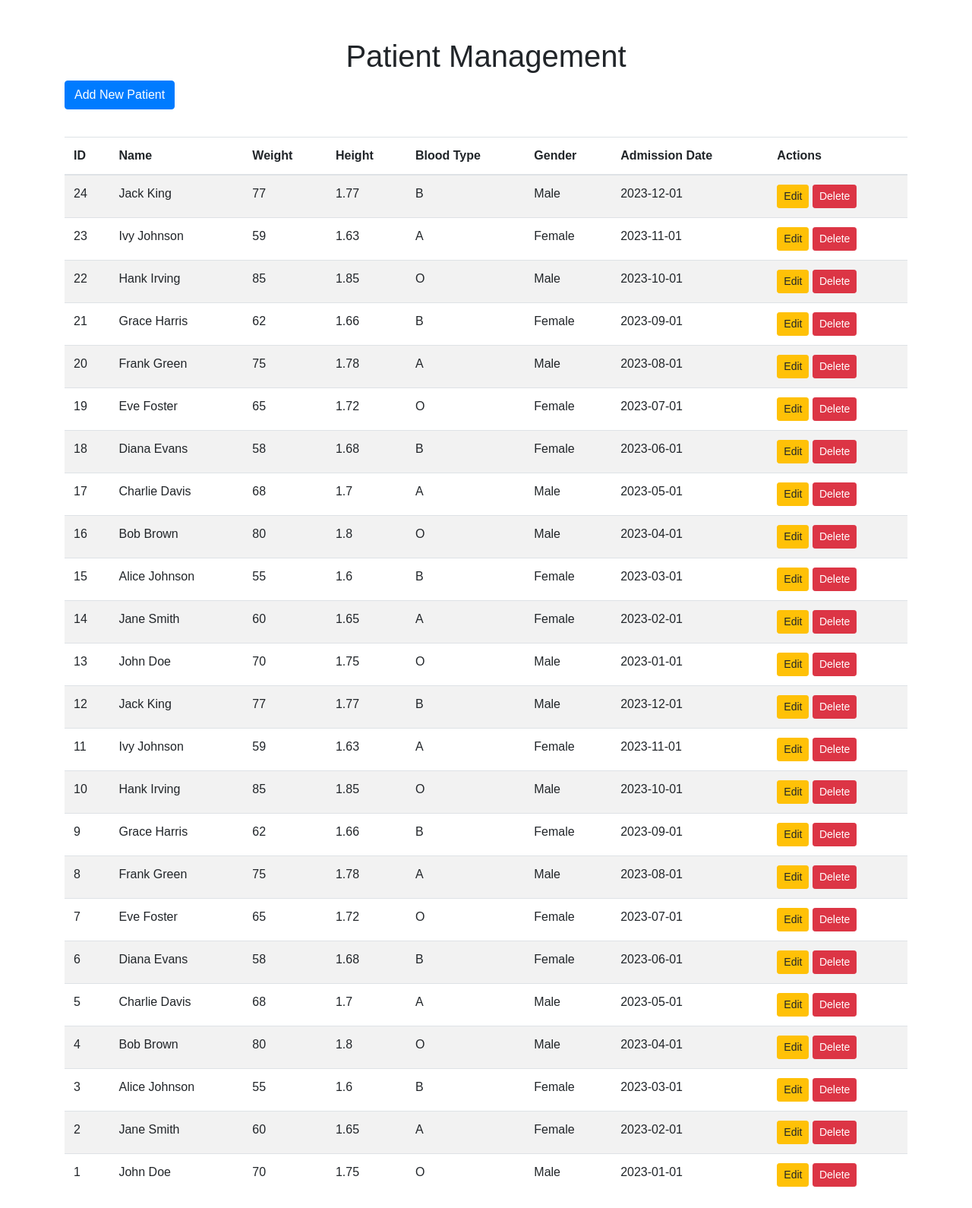
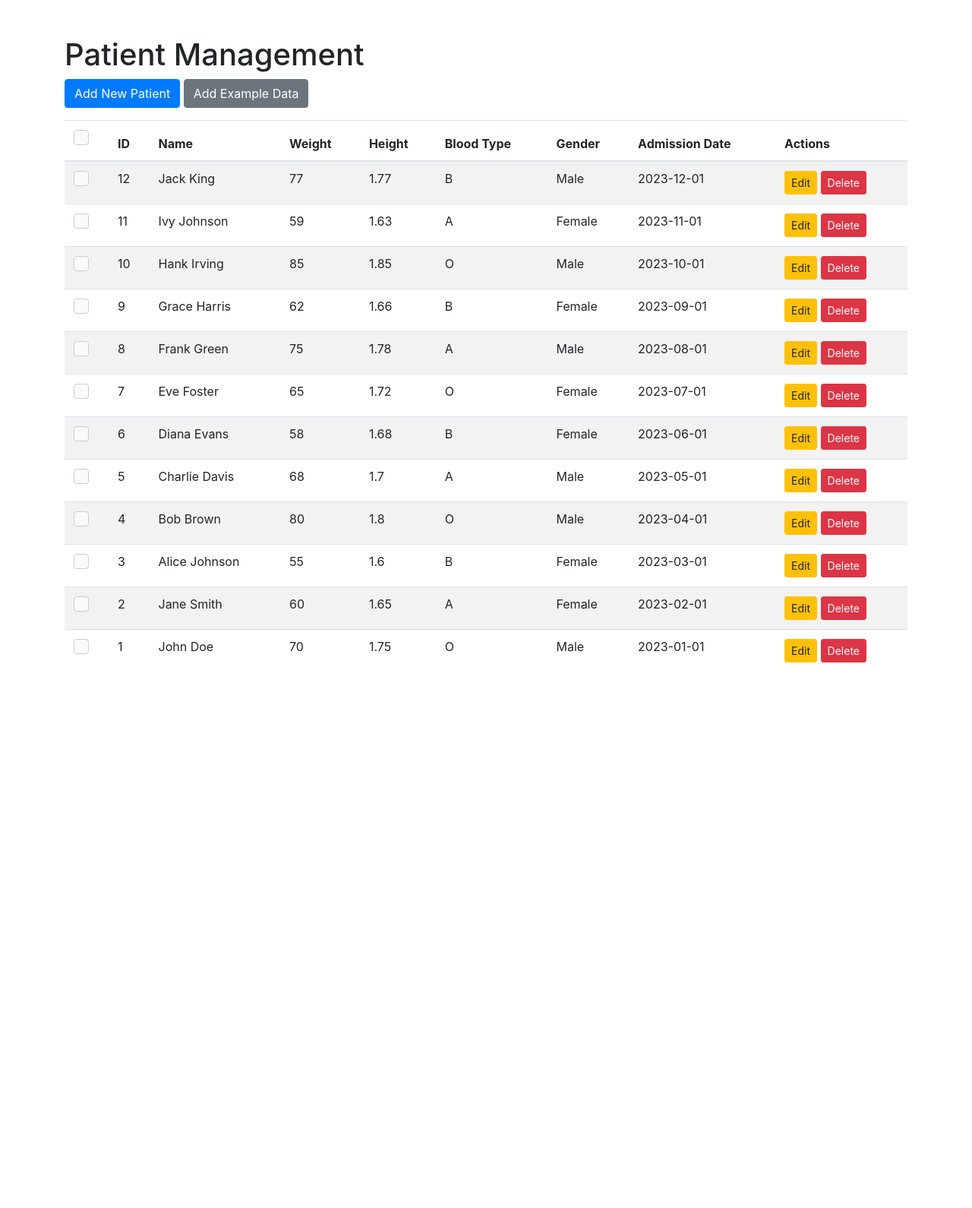
Before and after one commit to AnyaChann/web-Python-patient-management, a Flask app: page / in a window 1280 px wide. Shown: the whole page at 76% size. After the commit the page ends 872 px from the top, so only its background shows below. Run offline with Flask 3, Linux system fonts and the light colour scheme; data comes from the database, SQL or seed files in the repository; both versions use the stored data as it was after the commit; some libraries are stand-ins or nearby versions.

Commit message:
Add select and delete multiple patient

```diff
--- a/app.py
+++ b/app.py
@@ -52,7 +52,6 @@
     conn.close()
 
 create_table()
-insert_example_data()
 
 @app.route('/')
 def index():
@@ -119,7 +118,36 @@
     cursor.execute('DELETE FROM patients WHERE id = ?', (id,))
     conn.commit()
     conn.close()
+    reset_id_sequence_if_empty()
     return redirect(url_for('index'))
+
+@app.route('/delete_selected', methods=['POST'])
+def delete_selected():
+    patient_ids = request.form.get('patient_ids')
+    if patient_ids:
+        ids = patient_ids.split(',')
+        conn = connect_db()
+        cursor = conn.cursor()
+        cursor.executemany('DELETE FROM patients WHERE id = ?', [(id,) for id in ids])
+        conn.commit()
+        conn.close()
+        reset_id_sequence_if_empty()
+    return redirect(url_for('index'))
+
+@app.route('/add_example_data', methods=['POST'])
+def add_example_data():
+    insert_example_data()
+    return redirect(url_for('index'))
+
+def reset_id_sequence_if_empty():
+    conn = connect_db()
+    cursor = conn.cursor()
+    cursor.execute('SELECT COUNT(*) FROM patients')
+    count = cursor.fetchone()[0]
+    if count == 0:
+        cursor.execute('DELETE FROM sqlite_sequence WHERE name="patients"')
+    conn.commit()
+    conn.close()
 
 if __name__ == '__main__':
     app.run(debug=True)
--- a/static/script.js
+++ b/static/script.js
@@ -6,14 +6,13 @@
     var order = sortOrder[columnIndex] || 'asc';
 
     var sortedRows = rows.sort((a, b) => {
-        var aText = a.cells[columnIndex].innerText;
-        var bText = b.cells[columnIndex].innerText;
+        var aText = a.cells[columnIndex].innerText.toLowerCase();
+        var bText = b.cells[columnIndex].innerText.toLowerCase();
         return order === 'asc' ? aText.localeCompare(bText) : bText.localeCompare(aText);
     });
 
     table.innerHTML = "";
     sortedRows.forEach(row => {
-        row.classList.add('sorted-row'); // Add class to sorted rows
         table.appendChild(row);
     });
 
@@ -32,7 +31,62 @@
             icon.className = 'fas'; // Reset icon class
             if (index === columnIndex) {
                 icon.classList.add(order === 'asc' ? 'fa-arrow-up' : 'fa-arrow-down');
+                header.classList.add('sorted'); // Add sorted class to the header
+            } else {
+                header.classList.remove('sorted'); // Remove sorted class from other headers
             }
         }
     });
 }
+
+function confirmDelete() {
+    return confirm('Are you sure you want to delete this patient?');
+}
+
+function toggleSelectAll() {
+    var selectAllCheckbox = document.getElementById('selectAll');
+    var checkboxes = document.querySelectorAll('.selectPatient');
+    checkboxes.forEach(checkbox => {
+        checkbox.checked = selectAllCheckbox.checked;
+    });
+    toggleDeleteButton();
+}
+
+function toggleDeleteButton() {
+    var checkboxes = document.querySelectorAll('.selectPatient:checked');
+    var deleteButton = document.getElementById('deleteSelectedButton');
+    if (checkboxes.length > 0) {
+        deleteButton.style.display = 'inline-block';
+    } else {
+        deleteButton.style.display = 'none';
+    }
+}
+
+function deleteSelectedPatients() {
+    if (confirm('Are you sure you want to delete the selected patients?')) {
+        var selectedPatients = [];
+        var checkboxes = document.querySelectorAll('.selectPatient:checked');
+        checkboxes.forEach(checkbox => {
+            selectedPatients.push(checkbox.value);
+        });
+        if (selectedPatients.length > 0) {
+            document.getElementById('patientIds').value = selectedPatients.join(',');
+            document.getElementById('deleteSelectedForm').submit();
+        } else {
+            alert('No patients selected.');
+        }
+    }
+}
+
+window.onscroll = function() {
+    var backToTopButton = document.getElementById('backToTop');
+    if (document.body.scrollTop > 20 || document.documentElement.scrollTop > 20) {
+        backToTopButton.style.display = 'block';
+    } else {
+        backToTopButton.style.display = 'none';
+    }
+};
+
+function scrollToTop() {
+    window.scrollTo({ top: 0, behavior: 'smooth' });
+}
--- a/static/style.css
+++ b/static/style.css
@@ -1,25 +1,3 @@
-body {
-    font-family: Arial, sans-serif;
-}
-
-h1 {
-    text-align: center;
-    margin-top: 20px;
-}
-
-.container {
-    margin-top: 50px;
-}
-
-form {
-    max-width: 600px;
-    margin: auto;
-}
-
-table {
-    margin-top: 20px;
-}
-
 .no-select {
     -webkit-user-select: none; /* Safari */
     -moz-user-select: none;    /* Firefox */
@@ -30,15 +8,66 @@
 th {
     position: relative;
     cursor: pointer;
+    padding-left: 25px; /* Add padding to make space for the icon */
 }
 
 th i {
     visibility: hidden;
     position: absolute;
-    right: 10px;
+    right: 5px; /* Adjust the position to the right */
 }
 
 th:hover i,
 th.sorted i {
     visibility: visible;
 }
+
+/* Custom checkbox styles */
+.custom-checkbox {
+    position: relative;
+    display: inline-block;
+    width: 20px;
+    height: 20px;
+}
+
+.custom-checkbox input[type="checkbox"] {
+    opacity: 0;
+    width: 0;
+    height: 0;
+}
+
+.custom-checkbox .checkmark {
+    position: absolute;
+    top: 0;
+    left: 0;
+    height: 20px;
+    width: 20px;
+    background-color: #fafafa;
+    border-radius: 4px;
+    border: 1px solid #ccc;
+}
+
+.custom-checkbox input[type="checkbox"]:checked + .checkmark {
+    background-color: #007bff;
+    border-color: #007bff;
+}
+
+.custom-checkbox .checkmark:after {
+    content: "";
+    position: absolute;
+    display: none;
+}
+
+.custom-checkbox input[type="checkbox"]:checked + .checkmark:after {
+    display: block;
+}
+
+.custom-checkbox .checkmark:after {
+    left: 7px;
+    top: 3px;
+    width: 5px;
+    height: 10px;
+    border: solid white;
+    border-width: 0 2px 2px 0;
+    transform: rotate(45deg);
+}
--- a/templates/index.html
+++ b/templates/index.html
@@ -1,5 +1,3 @@
-<!DOCTYPE html>
-<html lang="en">
 <head>
     <meta charset="UTF-8">
     <meta name="viewport" content="width=device-width, initial-scale=1.0">
@@ -11,23 +9,34 @@
 <body>
     <div class="container">
         <h1 class="mt-5">Patient Management</h1>
-        <a href="{{ url_for('add') }}" class="btn btn-primary mb-3">Add New Patient</a>
+        <div class="mb-3">
+            <a href="{{ url_for('add') }}" class="btn btn-primary">Add New Patient</a>
+            <button id="deleteSelectedButton" class="btn btn-danger" onclick="deleteSelectedPatients()" style="display:none;">Delete Selected</button>
+            <form action="{{ url_for('add_example_data') }}" method="post" style="display:inline;">
+                <button type="submit" class="btn btn-secondary">Add Example Data</button>
+            </form>
+        </div>
+        <form id="deleteSelectedForm" action="{{ url_for('delete_selected') }}" method="post" style="display:none;">
+            <input type="hidden" name="patient_ids" id="patientIds">
+        </form>
         <table class="table table-striped">
             <thead>
                 <tr>
+                    <th class="no-select"><label class="custom-checkbox"><input type="checkbox" id="selectAll" title="Select All" onclick="toggleSelectAll()"><span class="checkmark"></span></label></th>
                     <th class="no-select">ID</th>
-                    <th class="no-select" onclick="sortTable(1)">Name <i class="fas"></i></th>
-                    <th class="no-select" onclick="sortTable(2)">Weight <i class="fas"></i></th>
-                    <th class="no-select" onclick="sortTable(3)">Height <i class="fas"></i></th>
-                    <th class="no-select" onclick="sortTable(4)">Blood Type <i class="fas"></i></th>
-                    <th class="no-select" onclick="sortTable(5)">Gender <i class="fas"></i></th>
-                    <th class="no-select" onclick="sortTable(6)">Admission Date <i class="fas"></i></th>
+                    <th class="no-select" onclick="sortTable(2)">Name <i class="fas"></i></th>
+                    <th class="no-select" onclick="sortTable(3)">Weight <i class="fas"></i></th>
+                    <th class="no-select" onclick="sortTable(4)">Height <i class="fas"></i></th>
+                    <th class="no-select" onclick="sortTable(5)">Blood Type <i class="fas"></i></th>
+                    <th class="no-select" onclick="sortTable(6)">Gender <i class="fas"></i></th>
+                    <th class="no-select" onclick="sortTable(7)">Admission Date <i class="fas"></i></th>
                     <th class="no-select">Actions</th>
                 </tr>
             </thead>
             <tbody id="patientTable">
                 {% for patient in patients %}
                 <tr>
+                    <td><label class="custom-checkbox"><input type="checkbox" class="selectPatient" title="Select Patient" value="{{ patient[0] }}" onclick="toggleDeleteButton()"><span class="checkmark"></span></label></td>
                     <td>{{ patient[0] }}</td>
                     <td>{{ patient[1] }}</td>
                     <td>{{ patient[2] }}</td>
@@ -37,7 +46,7 @@
                     <td>{{ patient[6] }}</td>
                     <td>
                         <a href="{{ url_for('edit', id=patient[0]) }}" class="btn btn-warning btn-sm">Edit</a>
-                        <form action="{{ url_for('delete', id=patient[0]) }}" method="post" style="display:inline;">
+                        <form action="{{ url_for('delete', id=patient[0]) }}" method="post" style="display:inline;" onsubmit="return confirmDelete()">
                             <button type="submit" class="btn btn-danger btn-sm">Delete</button>
                         </form>
                     </td>
@@ -46,6 +55,7 @@
             </tbody>
         </table>
     </div>
+    <button id="backToTop" class="btn btn-secondary" onclick="scrollToTop()" style="display:none; position: fixed; bottom: 20px; right: 20px;"><i class="fas fa-arrow-up"></i></button>
     <script src="https://code.jquery.com/jquery-3.5.1.slim.min.js"></script>
     <script src="https://cdn.jsdelivr.net/npm/@popperjs/core@2.5.4/dist/umd/popper.min.js"></script>
     <script src="https://stackpath.bootstrapcdn.com/bootstrap/4.5.2/js/bootstrap.min.js"></script>
```
Also changed, not shown: templates/add.html (+21 -9 lines), templates/edit.html (+21 -9 lines), patients.db.
